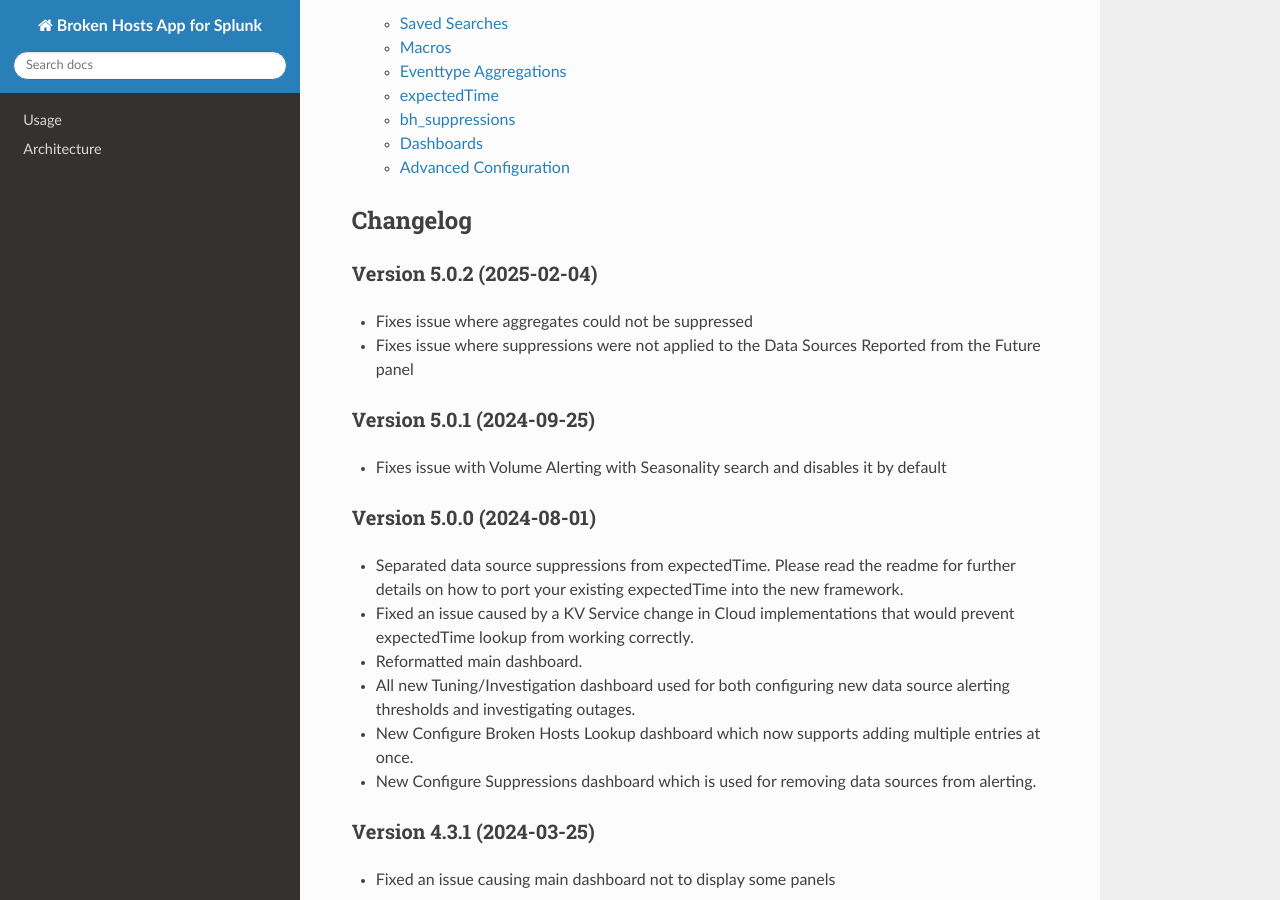
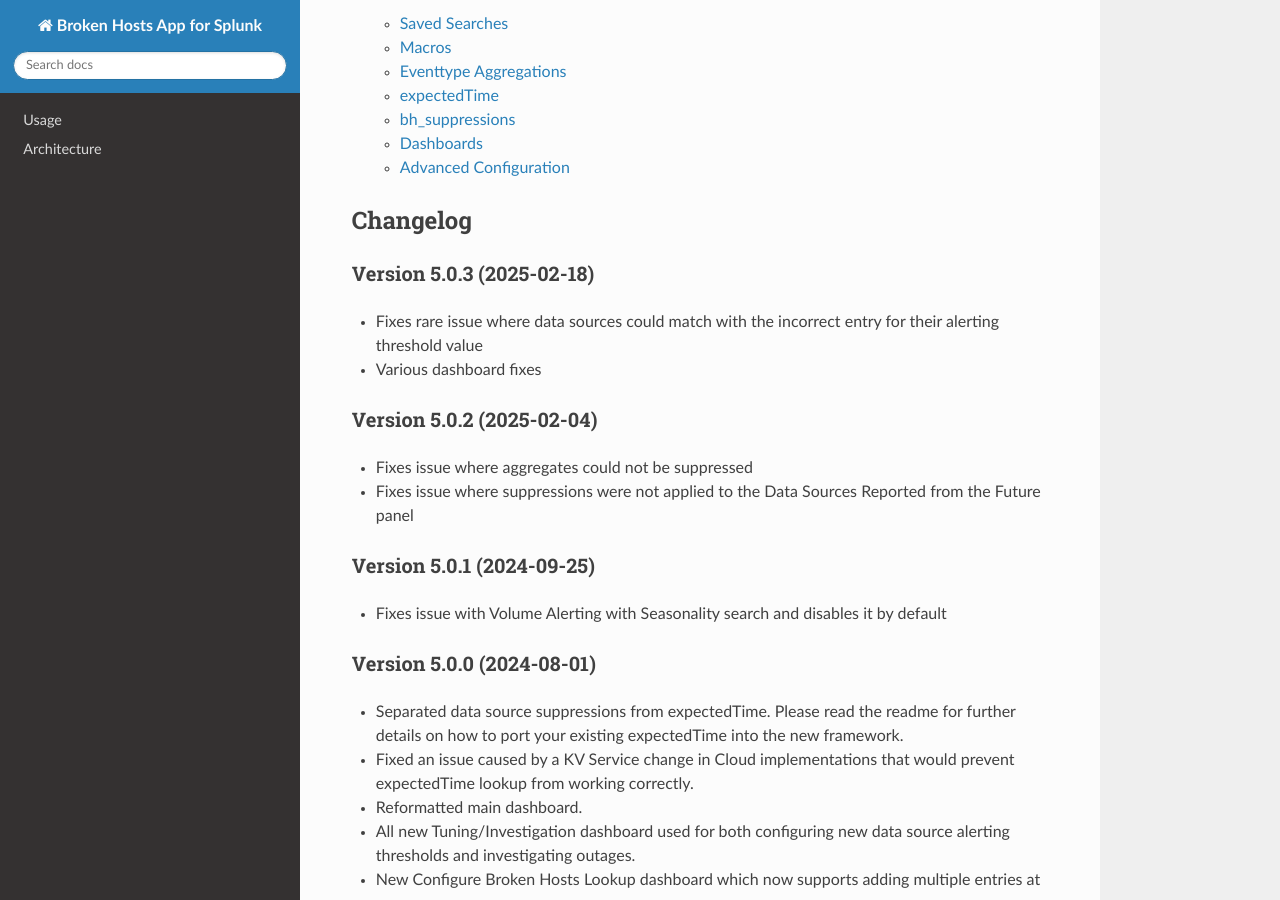
Before and after one commit to HurricaneLabs/brokenhosts, a Sphinx documentation site: the page built from docs/index.rst, in a window 1280 px wide and 900 px high, scrolled down 1397 px. Built offline with Sphinx 7.4.7 and the Read the Docs theme 3.1.0, drawn with Linux system fonts in a browser that asks for light colours.

Commit message:
docs patch notes

```diff
--- a/docs/index.rst
+++ b/docs/index.rst
@@ -58,6 +58,12 @@ Documentation
 
 Changelog
 ---------
+
+Version 5.0.3 (2025-02-18)
+~~~~~~~~~~~~~~~~~~~~~~~~~~
+
+- Fixes rare issue where data sources could match with the incorrect entry for their alerting threshold value
+- Various dashboard fixes
 
 Version 5.0.2 (2025-02-04)
 ~~~~~~~~~~~~~~~~~~~~~~~~~~
```
